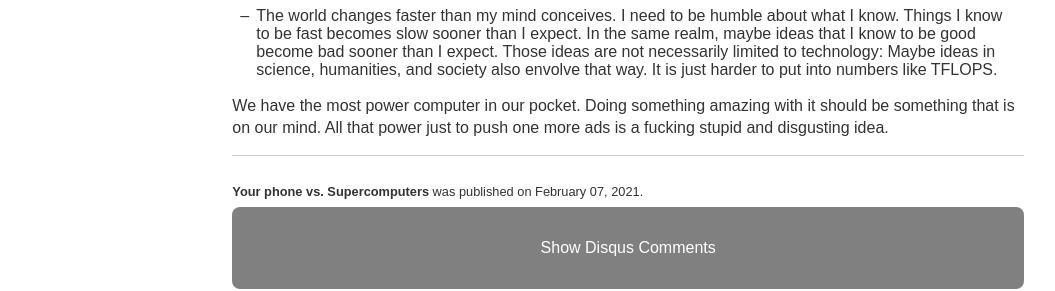
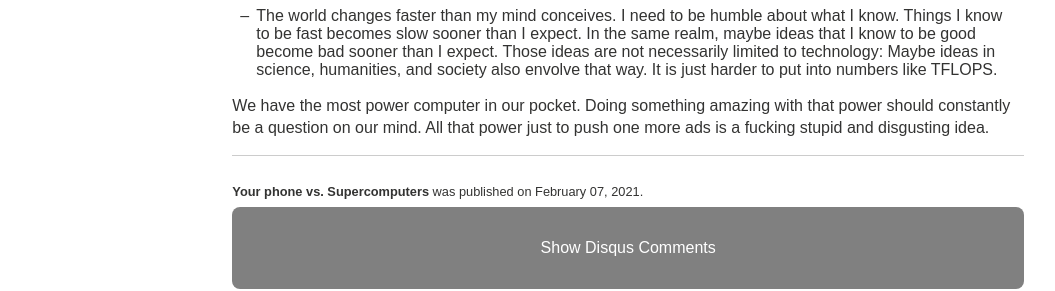
Before and after one commit to htruong/htruong.github.io, a Jekyll site: the page built from _posts/2021-02-07-phone-power.md, in a window 1280 px wide. Shown: the part 1189-1480 px from the top of the page, without its empty margins (116-1171 px from the left). Built offline with Jekyll 4.4.1, drawn with Linux system fonts in a browser that asks for light colours.

Commit message:
Blog: Change wordings phone-power

```diff
--- a/_posts/2021-02-07-phone-power.md
+++ b/_posts/2021-02-07-phone-power.md
@@ -18,4 +18,4 @@
 - As a programmer, when I complain about the phone or any computer I have is not powerful enough for whatever I want to do, it's much more likely it's me doing something wrong.
 - The world changes faster than my mind conceives. I need to be humble about what I know. Things I know to be fast becomes slow sooner than I expect. In the same realm, maybe ideas that I know to be good become bad sooner than I expect. Those ideas are not necessarily limited to technology: Maybe ideas in science, humanities, and society also envolve that way. It is just harder to put into numbers like TFLOPS.
 
-We have the most power computer in our pocket. Doing something amazing with it should be something that is on our mind. All that power just to push one more ads is a fucking stupid and disgusting idea.
+We have the most power computer in our pocket. Doing something amazing with that power should constantly be a question on our mind. All that power just to push one more ads is a fucking stupid and disgusting idea.
```
